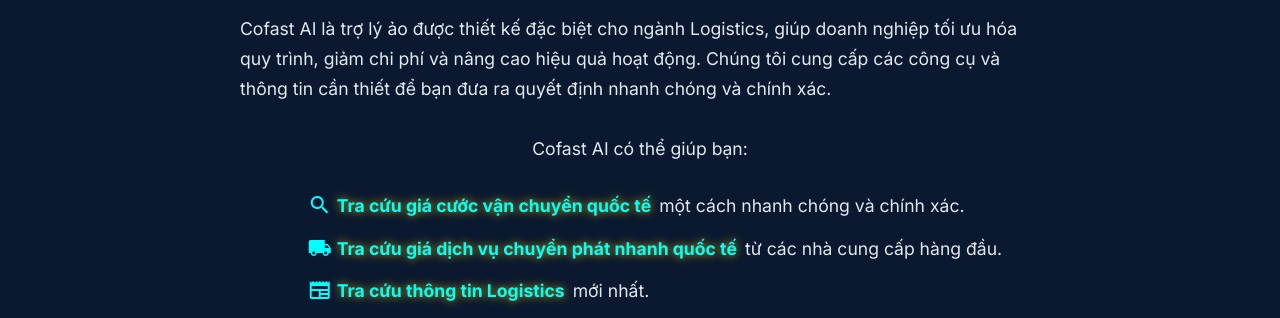
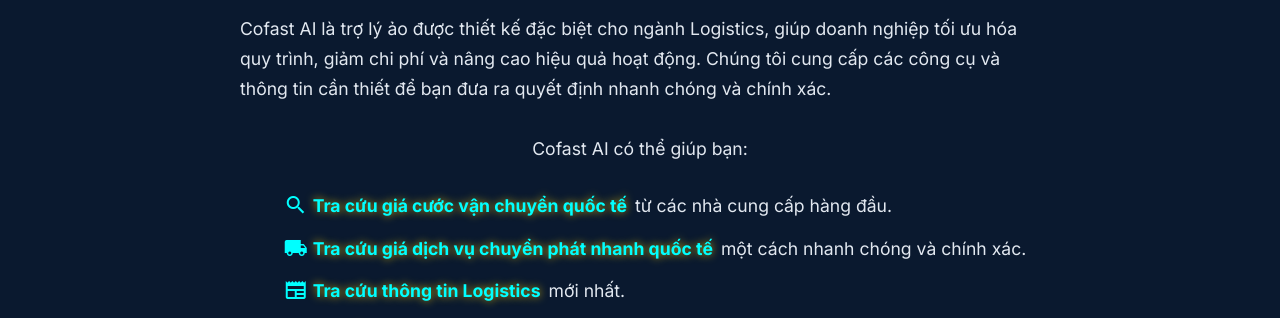
Before and after one commit to Nguyenvi-corner/Chatbot-store, a plain HTML site: page cofast.html in a window 1280 px wide. Shown: the part 467-785 px from the top of the page. Drawn offline with nearby package versions, Linux system fonts and the light colour scheme.

Commit message:
Update cofast.html

```diff
--- a/cofast.html
+++ b/cofast.html
@@ -225,8 +225,8 @@
                 Cofast AI có thể giúp bạn:
             </p>
             <ul>
-                <li><i class="material-icons text-blue-400">search</i>  <span class="highlighted-text">Tra cứu giá cước vận chuyển quốc tế</span> một cách nhanh chóng và chính xác.</li>
-                <li><i class="material-icons text-green-400">local_shipping</i>  <span class="highlighted-text">Tra cứu giá dịch vụ chuyển phát nhanh quốc tế</span> từ các nhà cung cấp hàng đầu.</li>
+                <li><i class="material-icons text-blue-400">search</i>  <span class="highlighted-text">Tra cứu giá cước vận chuyển quốc tế</span> từ các nhà cung cấp hàng đầu.</li>
+                <li><i class="material-icons text-green-400">local_shipping</i>  <span class="highlighted-text">Tra cứu giá dịch vụ chuyển phát nhanh quốc tế</span> một cách nhanh chóng và chính xác.</li>
                 <li><i class="material-icons text-yellow-400">newspaper</i>  <span class="highlighted-text">Tra cứu thông tin Logistics</span> mới nhất.</li>
                 <li><i class="material-icons text-purple-400">settings_suggest</i>  <span class="highlighted-text">Tư vấn giải pháp Logistics</span> phù hợp với nhu cầu và ngân sách của bạn.</li>
                 <li><i class="material-icons text-red-400">assignment_turned_in</i>  <span class="highlighted-text">Hỗ trợ đặt booking và các yêu cầu khác</span> một cách dễ dàng và tiện lợi.</li>
```
